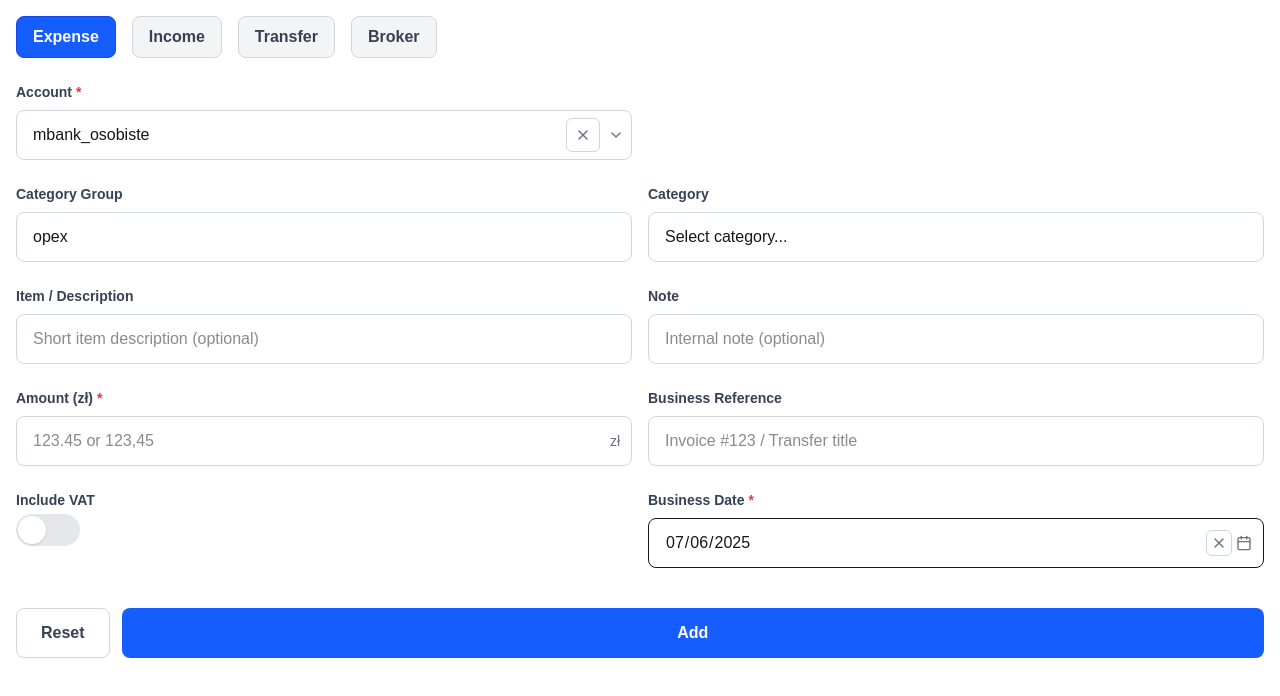
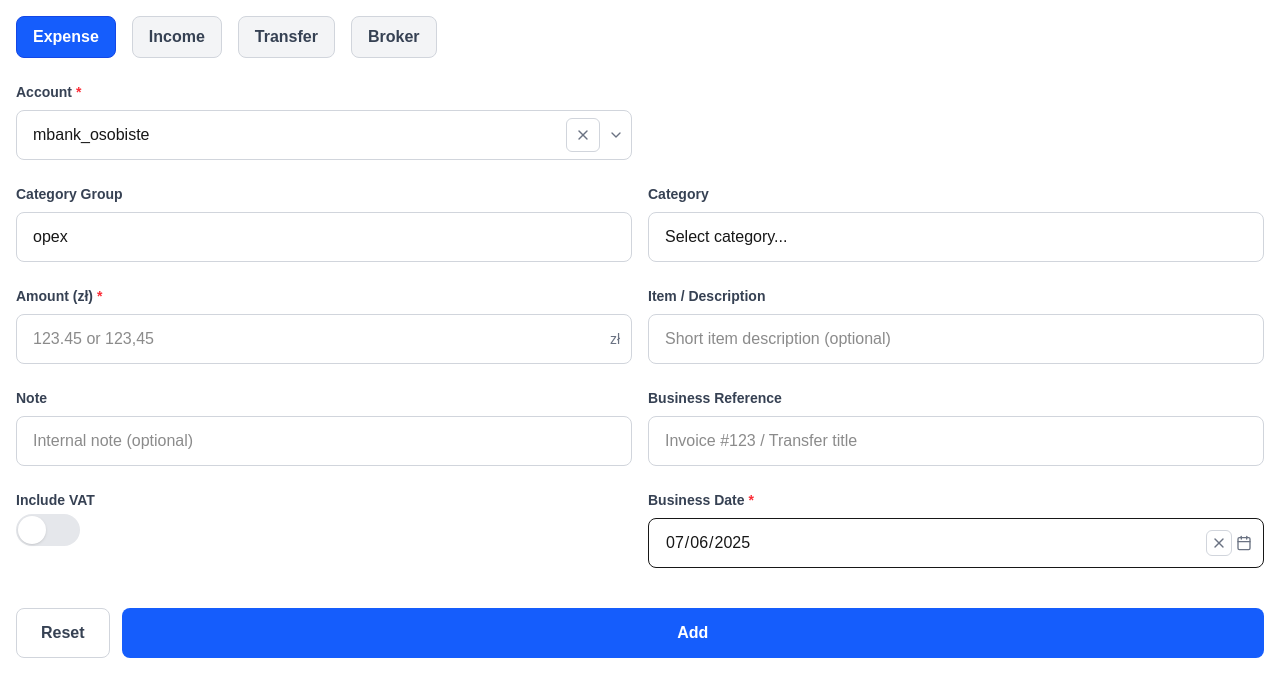
Before and after one commit to PawelJaronski/erp-front, a Next.js app: page / in a window 1280 px wide. Shown: the top 696 px of the page. Built offline with nearby package versions, Linux system fonts and the light colour scheme.

Commit message:
layout fix

```diff
--- a/src/features/transactions/components/SimpleExpenseForm.tsx
+++ b/src/features/transactions/components/SimpleExpenseForm.tsx
@@ -3,7 +3,7 @@ import React from 'react';
 import { SimpleExpenseFormData } from '../types';
 import { useSimpleExpenseForm } from '../hooks/useSimpleExpenseForm';
 import { FormField, AccountSelect, AmountInput, DateInput } from '@/shared/components/form';
-import { CategoryField, VATSection, FormActions, OptionalDetailsSection } from '.';
+import { CategoryField, VATSection, FormActions } from '.';
 import { TransactionNotification } from '@/features/transactions/components/TransactionNotification';
 import { useToast } from '@/shared/components/ToastProvider';
 
@@ -60,21 +60,36 @@ export function SimpleExpenseForm({ onSubmit }: SimpleExpenseFormProps) {
         />
       </div>
 
-      {/* Item / Note row */}
-      <OptionalDetailsSection
-        item={formData.item || ''}
-        note={formData.note || ''}
-        onItemChange={(v) => handleFieldChange('item', v)}
-        onNoteChange={(v) => handleFieldChange('note', v)}
-      />
-
-      {/* Amount & Business Reference row */}
+      {/* Amount & Item row */}
       <div className="grid grid-cols-1 md:grid-cols-2 gap-4">
         <FormField label="Amount (zł)" error={errors.gross_amount} required>
           <AmountInput
             value={formData.gross_amount}
             onChange={(value) => handleFieldChange('gross_amount', value)}
             error={errors.gross_amount}
+          />
+        </FormField>
+
+        <FormField label="Item / Description">
+          <input
+            type="text"
+            value={formData.item || ''}
+            onChange={(e) => handleFieldChange('item', e.target.value)}
+            placeholder="Short item description (optional)"
+            className="w-full px-4 py-3 border border-gray-300 rounded-lg focus:border-blue-500 focus:ring-0 focus:outline-none transition-colors"
+          />
+        </FormField>
+      </div>
+
+      {/* Note & Business Reference row */}
+      <div className="grid grid-cols-1 md:grid-cols-2 gap-4">
+        <FormField label="Note">
+          <input
+            type="text"
+            value={formData.note || ''}
+            onChange={(e) => handleFieldChange('note', e.target.value)}
+            placeholder="Internal note (optional)"
+            className="w-full px-4 py-3 border border-gray-300 rounded-lg focus:border-blue-500 focus:ring-0 focus:outline-none transition-colors"
           />
         </FormField>
 
--- a/src/features/transactions/components/SimpleIncomeForm.tsx
+++ b/src/features/transactions/components/SimpleIncomeForm.tsx
@@ -3,7 +3,7 @@ import React from 'react';
 import { SimpleIncomeFormData } from '../types';
 import { useSimpleIncomeForm } from '../hooks/useSimpleIncomeForm';
 import { FormField, AccountSelect, AmountInput, DateInput } from '@/shared/components/form';
-import { CategoryField, VATSection, FormActions, OptionalDetailsSection } from '.';
+import { CategoryField, VATSection, FormActions } from '.';
 import { TransactionNotification } from '@/features/transactions/components/TransactionNotification';
 import { useToast } from '@/shared/components/ToastProvider';
 
@@ -52,21 +52,36 @@ export function SimpleIncomeForm({ onSubmit }: Props) {
         />
       </div>
 
-      {/* Item / Note row */}
-      <OptionalDetailsSection
-        item={formData.item || ''}
-        note={formData.note || ''}
-        onItemChange={(v) => handleFieldChange('item', v)}
-        onNoteChange={(v) => handleFieldChange('note', v)}
-      />
-
-      {/* Amount & Business Reference row */}
+      {/* Amount & Item row */}
       <div className="grid grid-cols-1 md:grid-cols-2 gap-4">
         <FormField label="Amount (zł)" error={errors.gross_amount} required>
           <AmountInput
             value={formData.gross_amount}
             onChange={(v) => handleFieldChange('gross_amount', v)}
             error={errors.gross_amount}
+          />
+        </FormField>
+
+        <FormField label="Item / Description">
+          <input
+            type="text"
+            value={formData.item || ''}
+            onChange={(e) => handleFieldChange('item', e.target.value)}
+            placeholder="Short item description (optional)"
+            className="w-full px-4 py-3 border border-gray-300 rounded-lg focus:border-blue-500 focus:ring-0 focus:outline-none transition-colors"
+          />
+        </FormField>
+      </div>
+
+      {/* Note & Business Reference row */}
+      <div className="grid grid-cols-1 md:grid-cols-2 gap-4">
+        <FormField label="Note">
+          <input
+            type="text"
+            value={formData.note || ''}
+            onChange={(e) => handleFieldChange('note', e.target.value)}
+            placeholder="Internal note (optional)"
+            className="w-full px-4 py-3 border border-gray-300 rounded-lg focus:border-blue-500 focus:ring-0 focus:outline-none transition-colors"
           />
         </FormField>
 
```
